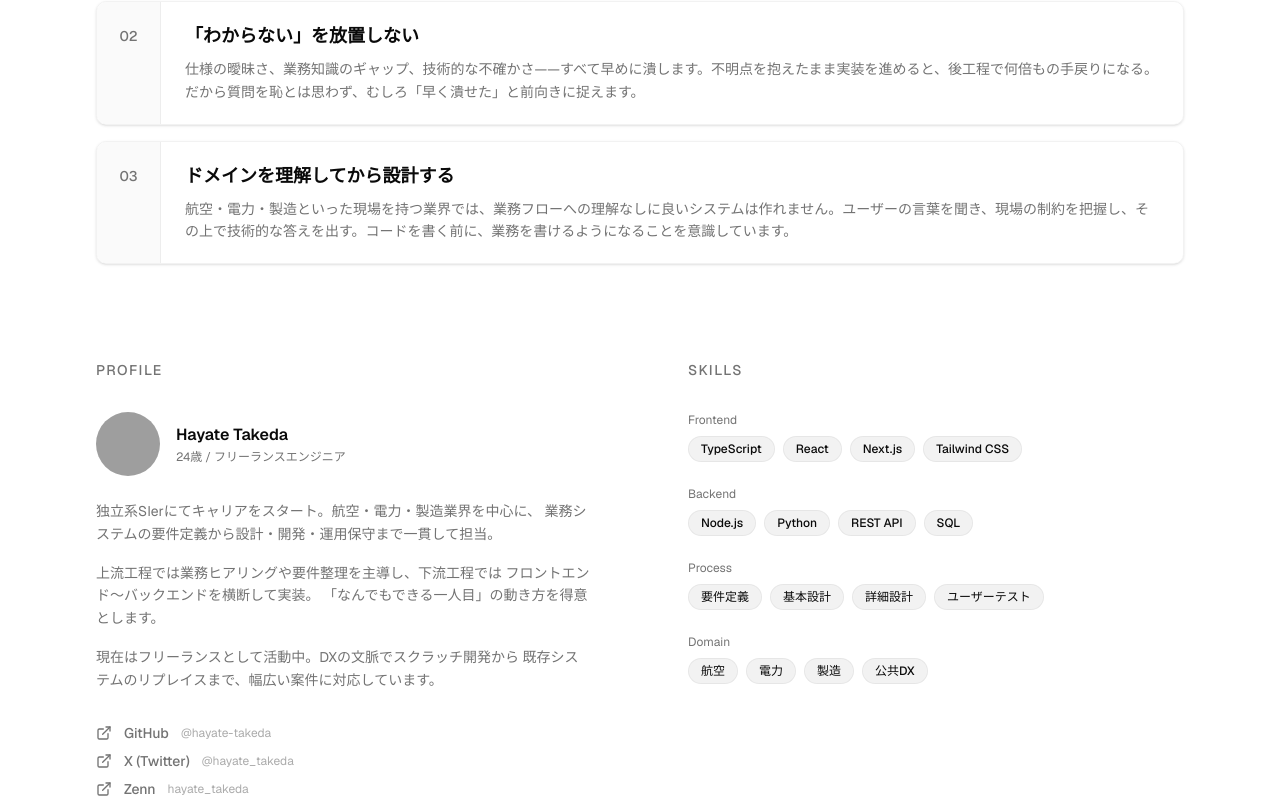
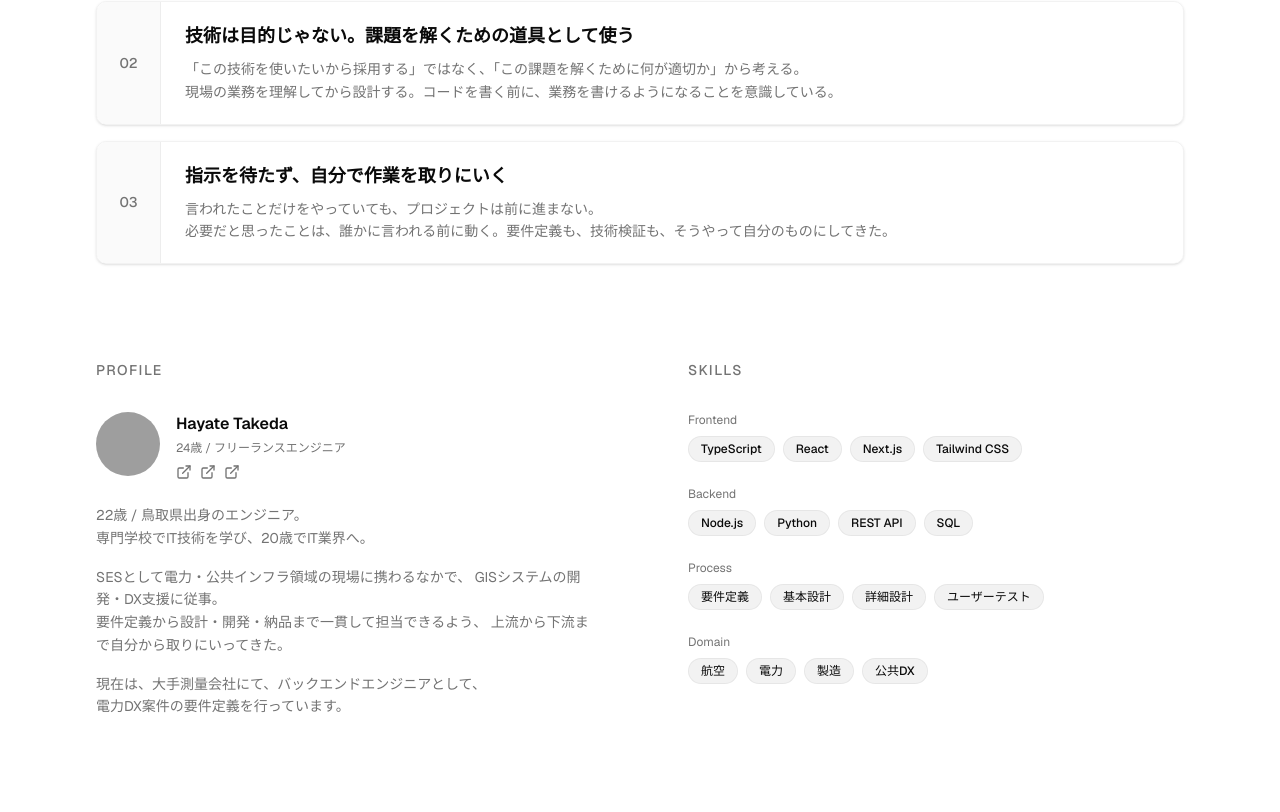
Before and after one commit to HaYat3X/my-site, a Next.js app: page /about in a window 1280 px wide. Shown: the part 608-1420 px from the top of the page. Built offline with nearby package versions, Linux system fonts and the light colour scheme; grey boxes are pictures that could not be loaded.

Commit message:
編集完了

```diff
--- a/app/about/page.tsx
+++ b/app/about/page.tsx
@@ -29,18 +29,27 @@ const sns = [
 const values = [
   {
     label: "01",
-    title: "プロジェクトを「前に進める」を最優先にする",
-    body: "技術的な完璧さより、プロジェクトが一歩前進することを優先します。要件が曖昧なまま止まるより、仮説を立てて動き、フィードバックから学ぶ。エンジニアとしての価値は、コードの行数でも使った技術の新しさでもなく、ビジネス課題を解決したかどうかだと思っています。",
+    title: "技術は手段。プロジェクトを前に進めることが仕事だと思っている",
+    body: [
+      "使った技術の新しさより、課題が一つ解決されたかどうかを優先する。",
+      "要件が曖昧なまま止まるより、仮説を立てて動いてフィードバックから学ぶ。",
+    ],
   },
   {
     label: "02",
-    title: "「わからない」を放置しない",
-    body: "仕様の曖昧さ、業務知識のギャップ、技術的な不確かさ——すべて早めに潰します。不明点を抱えたまま実装を進めると、後工程で何倍もの手戻りになる。だから質問を恥とは思わず、むしろ「早く潰せた」と前向きに捉えます。",
+    title: "技術は目的じゃない。課題を解くための道具として使う",
+    body: [
+      "「この技術を使いたいから採用する」ではなく、「この課題を解くために何が適切か」から考える。",
+      "現場の業務を理解してから設計する。コードを書く前に、業務を書けるようになることを意識している。",
+    ],
   },
   {
     label: "03",
-    title: "ドメインを理解してから設計する",
-    body: "航空・電力・製造といった現場を持つ業界では、業務フローへの理解なしに良いシステムは作れません。ユーザーの言葉を聞き、現場の制約を把握し、その上で技術的な答えを出す。コードを書く前に、業務を書けるようになることを意識しています。",
+    title: "指示を待たず、自分で作業を取りにいく",
+    body: [
+      "言われたことだけをやっていても、プロジェクトは前に進まない。",
+      "必要だと思ったことは、誰かに言われる前に動く。要件定義も、技術検証も、そうやって自分のものにしてきた。",
+    ],
   },
 ];
 
@@ -66,13 +75,14 @@ export default function AboutPage() {
         <div className="max-w-6xl mx-auto px-6 lg:px-8">
           {/* Page header */}
           <p className="text-sm font-medium text-muted-foreground uppercase tracking-widest mb-4">
-            About
+            About Me
           </p>
           <h1 className="text-4xl lg:text-5xl font-bold tracking-tight mb-6">
             エンジニアリングへの想い
           </h1>
           <p className="text-sm text-muted-foreground leading-relaxed max-w-xl mb-24">
             要件定義から運用まで一人で主導できるエンジニアを目指しています。
+            <br />
             技術は手段であり、目的は常に「現場の課題を解決すること」です。
           </p>
 
@@ -88,15 +98,22 @@ export default function AboutPage() {
                   className="flex border border-foreground/5 rounded-lg shadow-sm overflow-hidden"
                 >
                   {/* Number sidebar */}
-                  <div className="flex items-start justify-center w-16 flex-shrink-0 bg-foreground/[0.02] border-r border-foreground/5 pt-6 text-sm font-medium text-muted-foreground select-none">
+                  <div className="flex items-center justify-center w-16 flex-shrink-0 bg-foreground/[0.02] border-r border-foreground/5 text-sm font-medium text-muted-foreground select-none">
                     {v.label}
                   </div>
                   {/* Content */}
                   <div className="flex-1 px-6 py-5">
                     <h2 className="text-lg font-semibold mb-2">{v.title}</h2>
-                    <p className="text-sm text-muted-foreground leading-relaxed">
-                      {v.body}
-                    </p>
+                    <div>
+                      {v.body.map((paragraph, i) => (
+                        <p
+                          key={i}
+                          className="text-sm text-muted-foreground leading-relaxed"
+                        >
+                          {paragraph}
+                        </p>
+                      ))}
+                    </div>
                   </div>
                 </div>
               ))}
@@ -111,51 +128,59 @@ export default function AboutPage() {
                 Profile
               </p>
 
-              {/* Avatar + name */}
-              <div className="flex items-center gap-4 mb-6">
-                <Image src="/me.png" alt="Hayate Takeda" width={64} height={64} className="w-16 h-16 rounded-full object-cover flex-shrink-0" />
-                <div>
-                  <p className="text-base font-semibold">Hayate Takeda</p>
-                  <p className="text-xs text-muted-foreground mt-0.5">
+              {/* Avatar + name + SNS icons */}
+              <div className="flex gap-4 mb-6">
+                <Image
+                  src="/me.png"
+                  alt="Hayate Takeda"
+                  width={64}
+                  height={64}
+                  className="w-16 h-16 rounded-full object-cover flex-shrink-0"
+                />
+                <div className="flex-1">
+                  <p className="text-base font-semibold mb-1">Hayate Takeda</p>
+                  <p className="text-xs text-muted-foreground mb-2">
                     24歳 / フリーランスエンジニア
                   </p>
+                  <div className="flex items-center gap-2">
+                    {sns.map(({ label, href, icon: Icon }) => (
+                      <a
+                        key={label}
+                        href={href}
+                        target="_blank"
+                        rel="noopener noreferrer"
+                        className="text-muted-foreground hover:text-foreground transition-colors duration-300 relative group"
+                        aria-label={label}
+                      >
+                        <Icon className="w-4 h-4" />
+                        <div className="absolute bottom-full left-1/2 -translate-x-1/2 mb-2 px-2 py-1 bg-foreground text-background text-xs rounded whitespace-nowrap opacity-0 group-hover:opacity-100 transition-opacity duration-300 pointer-events-none z-10">
+                          {label}
+                        </div>
+                      </a>
+                    ))}
+                  </div>
                 </div>
               </div>
 
               <div className="space-y-4 text-sm text-muted-foreground leading-relaxed mb-8">
                 <p>
-                  独立系SIerにてキャリアをスタート。航空・電力・製造業界を中心に、
-                  業務システムの要件定義から設計・開発・運用保守まで一貫して担当。
+                  22歳 / 鳥取県出身のエンジニア。
+                  <br />
+                  専門学校でIT技術を学び、20歳でIT業界へ。
                 </p>
                 <p>
-                  上流工程では業務ヒアリングや要件整理を主導し、下流工程では
-                  フロントエンド〜バックエンドを横断して実装。
-                  「なんでもできる一人目」の動き方を得意とします。
+                  SESとして電力・公共インフラ領域の現場に携わるなかで、
+                  GISシステムの開発・DX支援に従事。
+                  <br />
+                  要件定義から設計・開発・納品まで一貫して担当できるよう、
+                  上流から下流まで自分から取りにいってきた。
+                  <br />
                 </p>
                 <p>
-                  現在はフリーランスとして活動中。DXの文脈でスクラッチ開発から
-                  既存システムのリプレイスまで、幅広い案件に対応しています。
+                  現在は、大手測量会社にて、バックエンドエンジニアとして、
+                  <br />
+                  電力DX案件の要件定義を行っています。
                 </p>
-              </div>
-
-              {/* SNS links */}
-              <div className="flex flex-col gap-2">
-                {sns.map(({ label, href, icon: Icon, handle }) => (
-                  <a
-                    key={label}
-                    href={href}
-                    target="_blank"
-                    rel="noopener noreferrer"
-                    className="inline-flex items-center gap-3 text-sm text-muted-foreground hover:text-foreground transition-colors duration-300 group w-fit"
-                  >
-                    <Icon className="w-4 h-4 flex-shrink-0" />
-                    <span className="font-medium">{label}</span>
-                    <span className="text-xs text-muted-foreground/60 group-hover:text-muted-foreground transition-colors duration-300">
-                      {handle}
-                    </span>
-                    <ArrowRight className="w-3 h-3 opacity-0 -translate-x-1 group-hover:opacity-100 group-hover:translate-x-0 transition-all duration-300" />
-                  </a>
-                ))}
               </div>
             </div>
 
@@ -187,7 +212,7 @@ export default function AboutPage() {
           </div>
 
           {/* CTA */}
-          <div className="border-t border-foreground/5 pt-16 flex flex-col sm:flex-row items-start sm:items-center gap-6">
+          <div className="border-t border-foreground/5 pt-28 flex flex-col sm:flex-row items-start sm:items-center gap-6">
             <div className="flex-1">
               <p className="text-lg font-semibold mb-1">一緒に働きませんか</p>
               <p className="text-sm text-muted-foreground">
--- a/app/blog/page.tsx
+++ b/app/blog/page.tsx
@@ -8,7 +8,7 @@ import { getNoteArticles, formatDate } from "@/lib/note";
 export const revalidate = 3600;
 
 export const metadata: Metadata = {
-  title: "Blog — Hayate Takeda",
+  title: "Blog - Hayate Takeda",
   description: "note に投稿した記事の一覧です。",
 };
 
@@ -19,7 +19,7 @@ export default async function BlogPage() {
     <>
       <Header />
 
-      <main className="flex-1 pt-32 pb-24 lg:pt-40 lg:pb-32">
+      <main className="flex-1 pt-32 pb-6 lg:pt-40">
         <div className="max-w-6xl mx-auto px-6 lg:px-8">
           {/* Page header */}
           <p className="text-sm font-medium text-muted-foreground uppercase tracking-widest mb-4">
@@ -30,6 +30,7 @@ export default async function BlogPage() {
           </h1>
           <p className="text-sm text-muted-foreground leading-relaxed max-w-xl mb-24">
             note に投稿した記事の一覧です。
+            <br />
             公共・製造DXの現場知識からキャリア・技術トピックまで幅広く書いています。
           </p>
 
@@ -105,19 +106,6 @@ export default async function BlogPage() {
               ))}
             </div>
           )}
-
-          {/* Link to note */}
-          <div className="border-t border-foreground/5 pt-12 flex items-center gap-3">
-            <a
-              href="https://note.com/hayatetakeda"
-              target="_blank"
-              rel="noopener noreferrer"
-              className="inline-flex items-center gap-2 text-sm text-muted-foreground hover:text-foreground transition-colors duration-300 group"
-            >
-              note ですべての記事を見る
-              <ExternalLink className="w-3.5 h-3.5 group-hover:translate-x-0.5 transition-transform duration-300" />
-            </a>
-          </div>
         </div>
       </main>
 
```
Also changed, not shown: app/contact/page.tsx (+6 -5 lines), app/page.tsx (+10 -9 lines).
